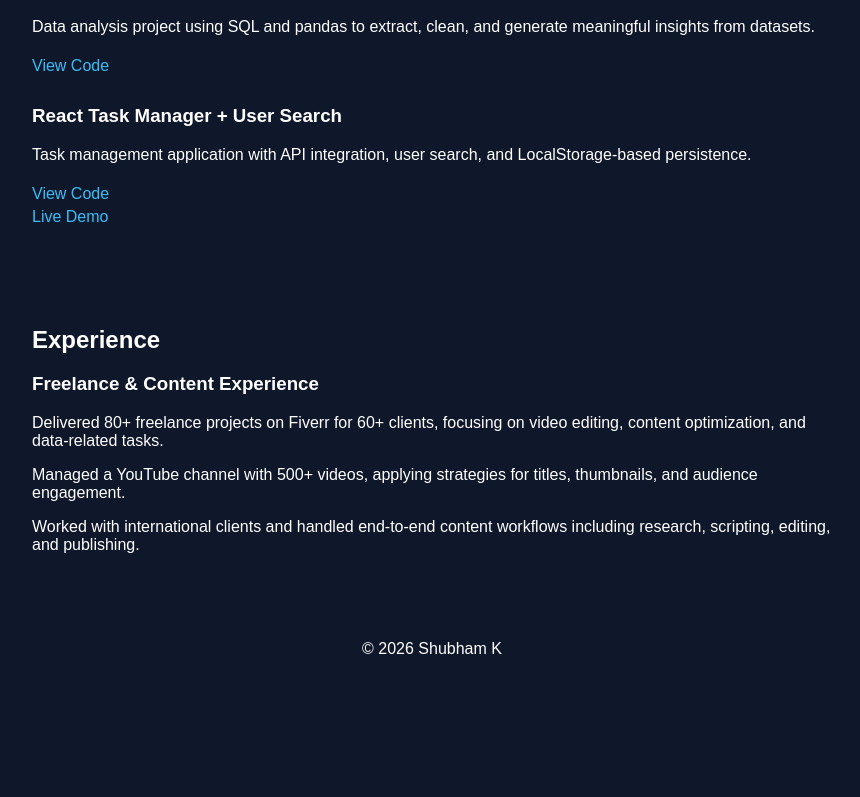
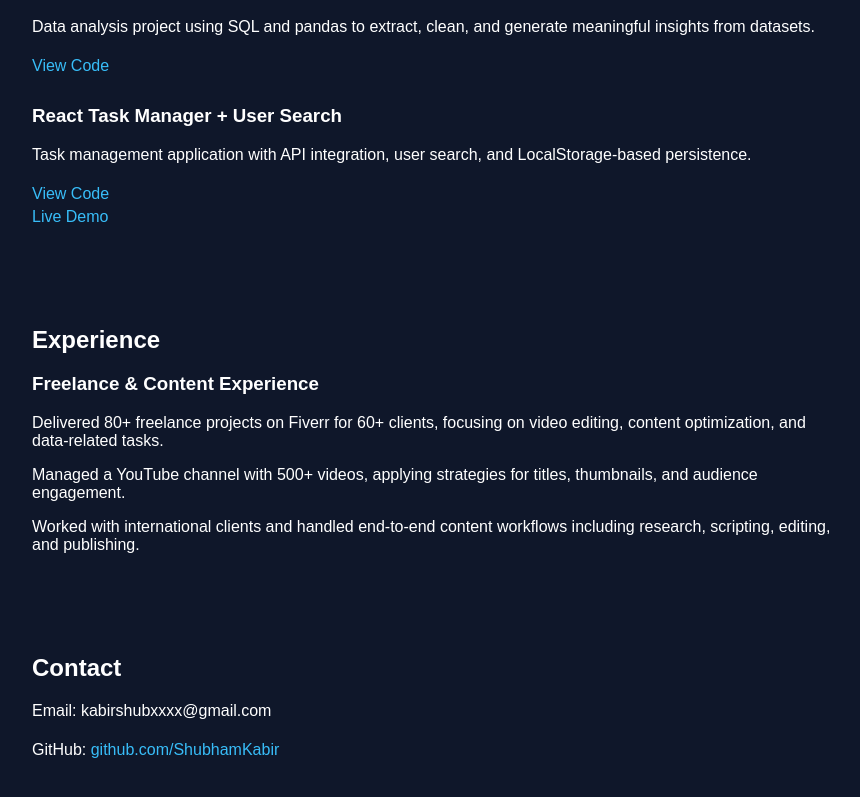
Before and after one commit to ShubhamKabir/portfolio-site, a React (Vite) app: page / in a window 1280 px wide. Shown: the part 595-1392 px from the top of the page, without its empty margins (208-1068 px from the left). Before the commit the page ends 1289 px from the top, so only its background shows below. Built offline with nearby package versions, Linux system fonts and the light colour scheme.

Commit message:
Rename Footer component to Contact and update content

```diff
--- a/src/components/Footer.jsx
+++ b/src/components/Footer.jsx
@@ -1,7 +1,16 @@
-export default function Footer() {
+export default function Contact() {
   return (
-    <footer style={{ padding: "20px", textAlign: "center" }}>
-      <p>© 2026 Shubham K</p>
-    </footer>
+    <section style={{ padding: "30px 40px" }}>
+      <h2>Contact</h2>
+
+      <p>Email: kabirshubxxxx@gmail.com</p>
+
+      <p>
+        GitHub:{" "}
+        <a href="https://github.com/ShubhamKabir" target="_blank" rel="noopener noreferrer">
+          github.com/ShubhamKabir
+        </a>
+      </p>
+    </section>
   );
 }
```
